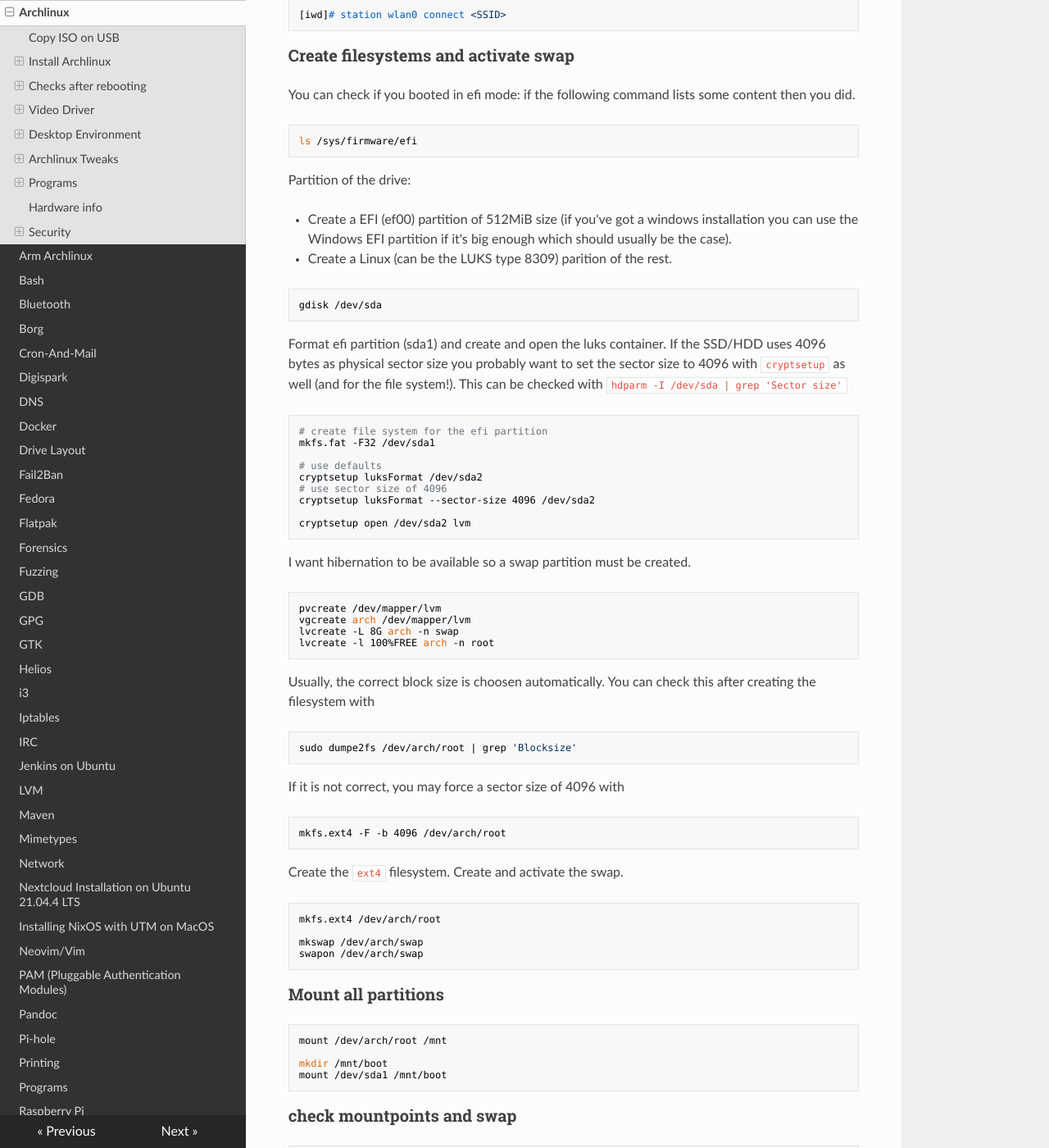
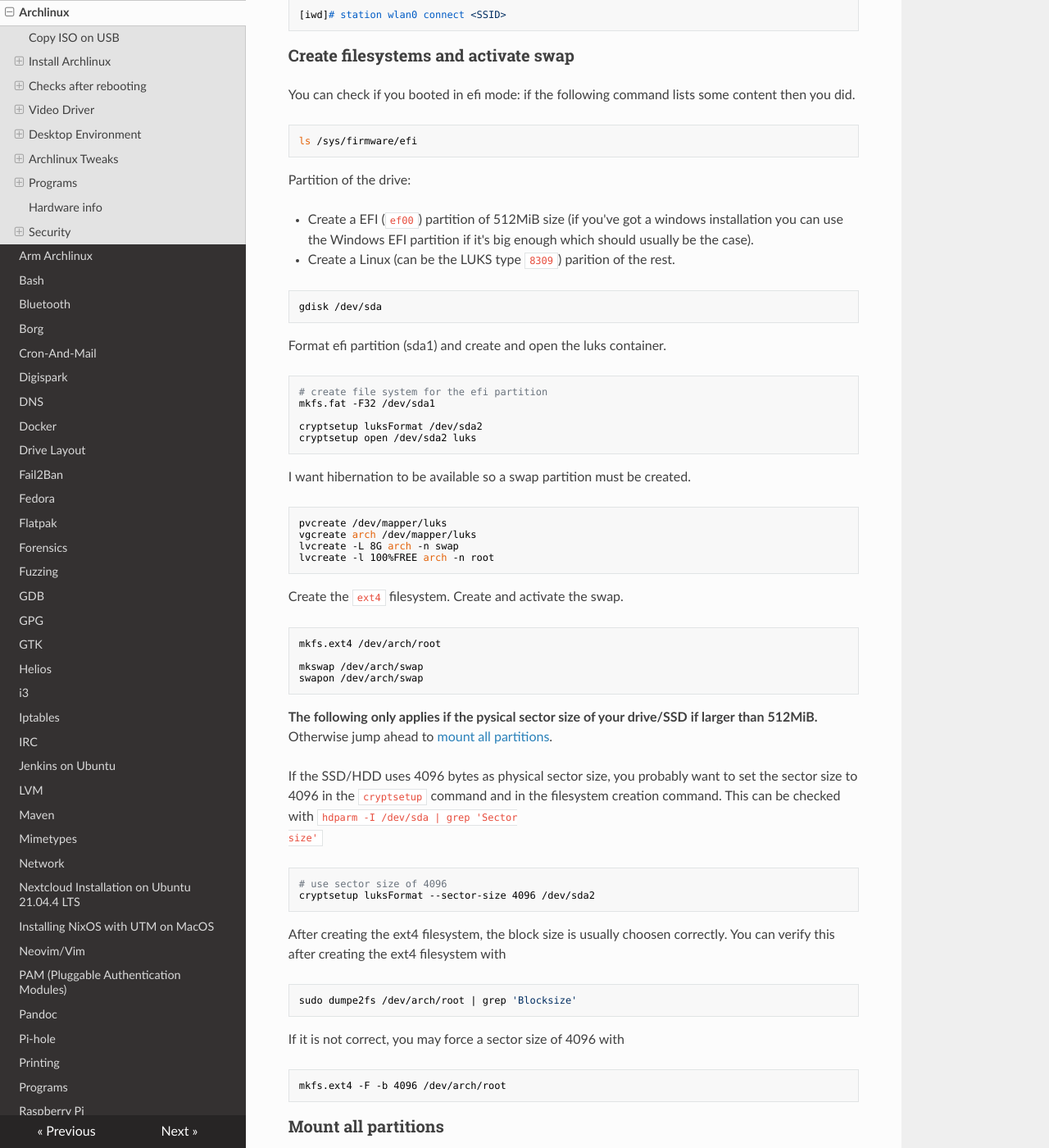
Before and after one commit to Maaxxs/wiki, an MkDocs documentation site: the page built from docs/archlinux.md, in a window 1280 px wide and 1400 px high, scrolled down 1399 px. Shown: the whole window at 82% size. Built offline with MkDocs 1.6.1, drawn with Linux system fonts in a browser that asks for light colours; nearby versions of some CDN libraries.

Commit message:
Move notes on block size to its own block
so it's not spreaded through a couple commands.

````diff
--- a/docs/archlinux.md
+++ b/docs/archlinux.md
@@ -79,50 +79,32 @@ ls /sys/firmware/efi
 
 Partition of the drive:
 
-- Create a EFI (ef00) partition of 512MiB size (if you've got a windows
+- Create a EFI (`ef00`) partition of 512MiB size (if you've got a windows
   installation you can use the Windows EFI partition if it's big enough which
   should usually be the case).
-- Create a Linux (can be the LUKS type 8309) parition of the rest.
+- Create a Linux (can be the LUKS type `8309`) parition of the rest.
 
 ```sh
 gdisk /dev/sda
 ```
 
-Format efi partition (sda1) and create and open the luks container. If the
-SSD/HDD uses 4096 bytes as physical sector size you probably want to set the
-sector size to 4096 with `cryptsetup` as well (and for the file system!). This
-can be checked with `hdparm -I /dev/sda | grep 'Sector size'`
+Format efi partition (sda1) and create and open the luks container.
 
 ```sh
 # create file system for the efi partition
 mkfs.fat -F32 /dev/sda1
 
-# use defaults
 cryptsetup luksFormat /dev/sda2
-# use sector size of 4096
-cryptsetup luksFormat --sector-size 4096 /dev/sda2
-
-cryptsetup open /dev/sda2 lvm
+cryptsetup open /dev/sda2 luks
 ```
 
 I want hibernation to be available so a swap partition must be created.
 
 ```sh
-pvcreate /dev/mapper/lvm
-vgcreate arch /dev/mapper/lvm
+pvcreate /dev/mapper/luks
+vgcreate arch /dev/mapper/luks
 lvcreate -L 8G arch -n swap
 lvcreate -l 100%FREE arch -n root
-```
-Usually, the correct block size is choosen automatically. You can check this
-after creating the filesystem with
-
-```sh
-sudo dumpe2fs /dev/arch/root | grep 'Blocksize'
-```
-
-If it is not correct, you may force a sector size of 4096 with
-```sh
-mkfs.ext4 -F -b 4096 /dev/arch/root
 ```
 
 Create the `ext4` filesystem. Create and activate the swap.
@@ -131,6 +113,33 @@ mkfs.ext4 /dev/arch/root
 
 mkswap /dev/arch/swap
 swapon /dev/arch/swap
+```
+
+**The following only applies if the pysical sector size of your drive/SSD if
+larger than 512MiB.** Otherwise jump ahead to [mount all
+partitions](#mount-all-partitions).
+
+If the SSD/HDD uses 4096 bytes as physical sector size, you probably want to
+set the sector size to 4096 in the `cryptsetup` command and in the filesystem
+creation command. This can be checked with `hdparm -I /dev/sda | grep 'Sector
+size'`
+
+```sh
+# use sector size of 4096
+cryptsetup luksFormat --sector-size 4096 /dev/sda2
+```
+
+After creating the ext4 filesystem, the block size is usually choosen
+correctly. You can verify this after creating the ext4 filesystem with
+
+```sh
+sudo dumpe2fs /dev/arch/root | grep 'Blocksize'
+```
+
+If it is not correct, you may force a sector size of 4096 with
+
+```sh
+mkfs.ext4 -F -b 4096 /dev/arch/root
 ```
 
 ### Mount all partitions
````
